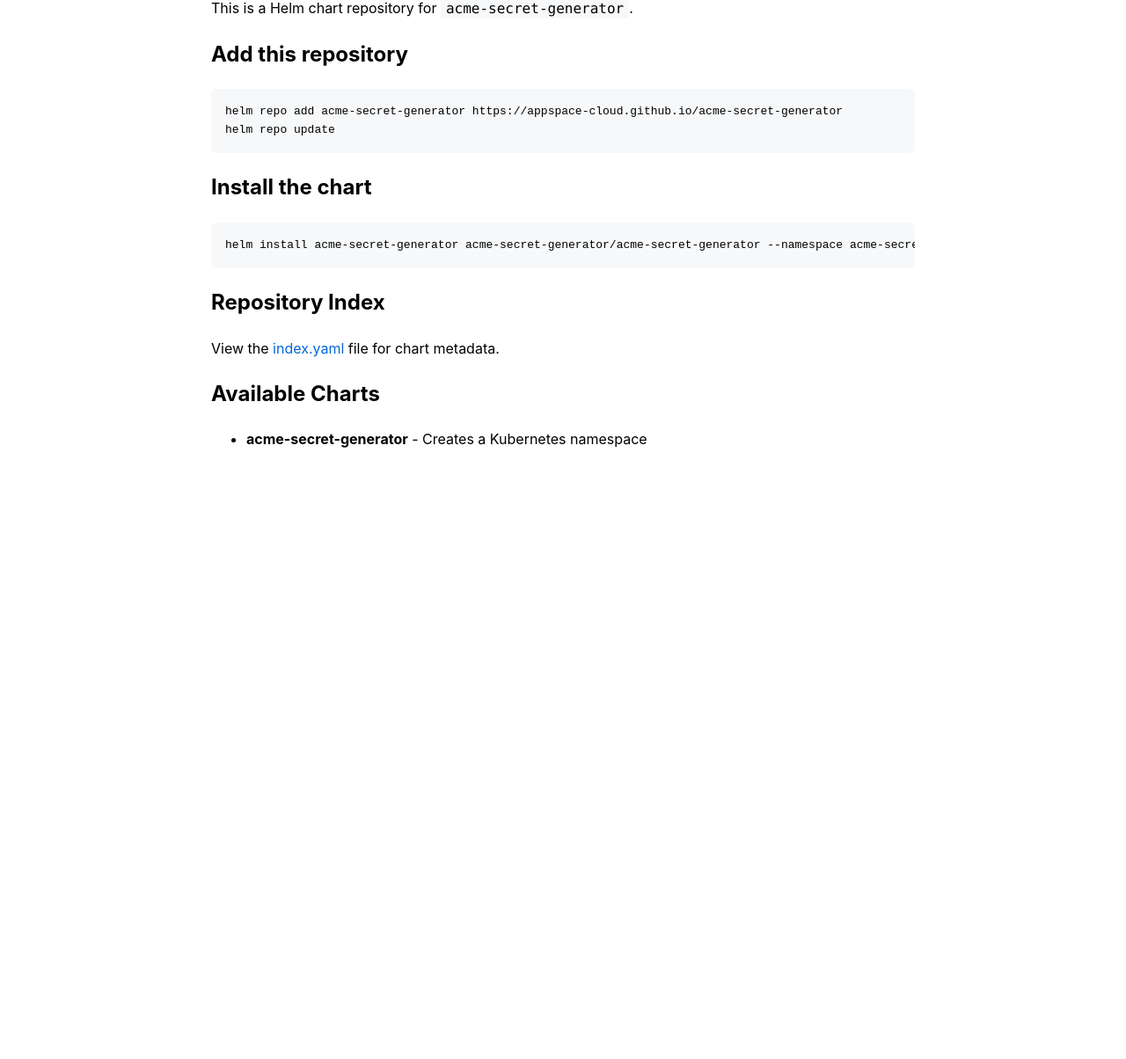
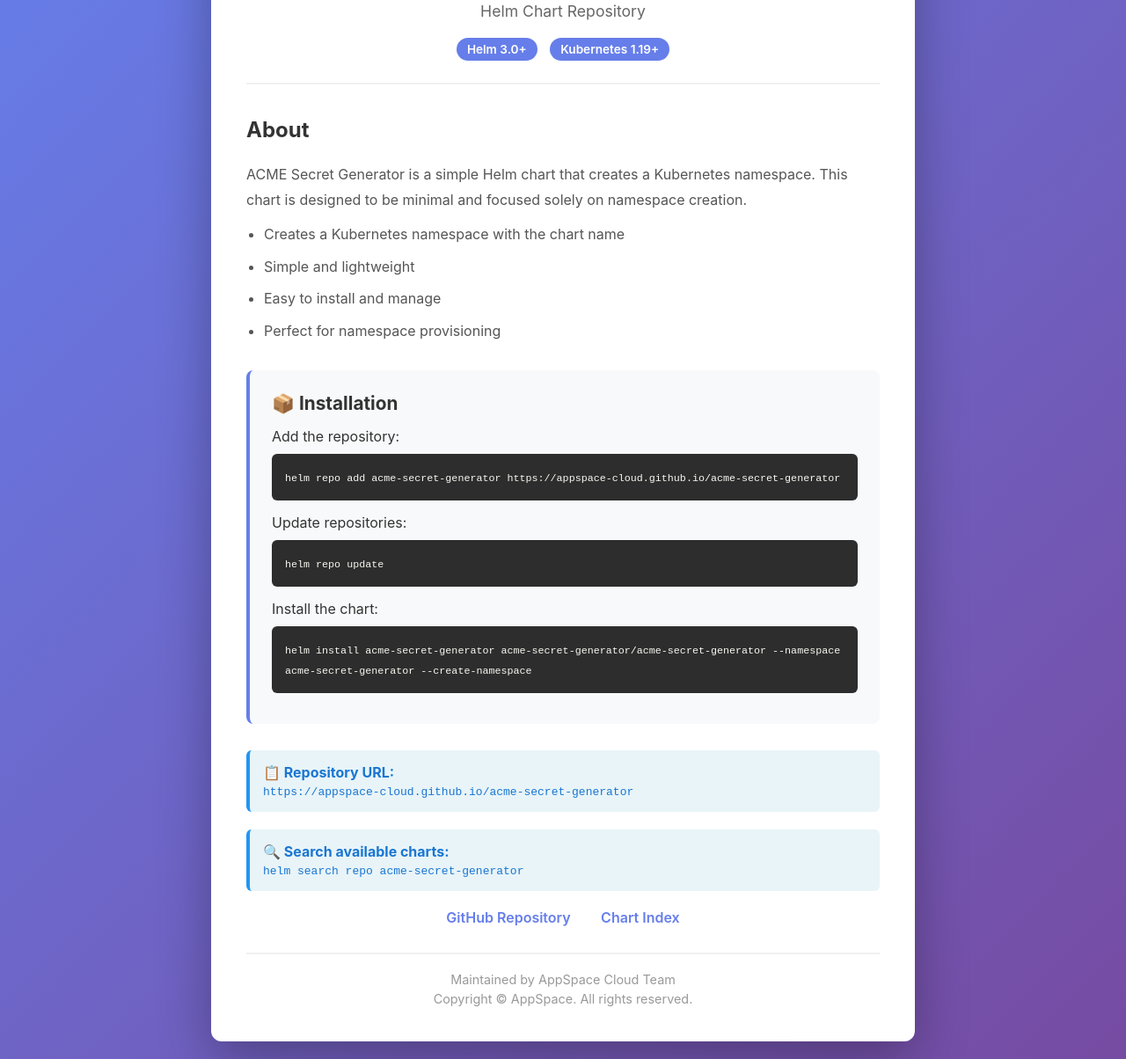
Before and after one commit to appspace-cloud/acme-secret-generator, a plain HTML site: page docs/index.html in a window 1280 px wide. Shown: the part 117-1321 px from the top of the page at 88% size. Before the commit the page ends 800 px from the top, so only its background shows below. Drawn offline with Linux system fonts and the light colour scheme.

Commit message:
style: Update index.html to match acme-balloon design

```diff
--- a/docs/index.html
+++ b/docs/index.html
@@ -1,58 +1,229 @@
 <!DOCTYPE html>
-<html>
+<html lang="en">
 <head>
-    <title>ACME Secret Generator Helm Repository</title>
-    <meta charset="utf-8">
-    <meta name="viewport" content="width=device-width, initial-scale=1">
+    <meta charset="UTF-8">
+    <meta name="viewport" content="width=device-width, initial-scale=1.0">
+    <title>ACME Secret Generator Helm Chart Repository</title>
     <style>
+        * {
+            margin: 0;
+            padding: 0;
+            box-sizing: border-box;
+        }
+
         body {
-            font-family: -apple-system, BlinkMacSystemFont, 'Segoe UI', Helvetica, Arial, sans-serif;
+            font-family: -apple-system, BlinkMacSystemFont, 'Segoe UI', Roboto, 'Helvetica Neue', Arial, sans-serif;
+            background: linear-gradient(135deg, #667eea 0%, #764ba2 100%);
+            min-height: 100vh;
+            display: flex;
+            align-items: center;
+            justify-content: center;
+            padding: 20px;
+            color: #333;
+        }
+
+        .container {
+            background: white;
+            border-radius: 12px;
+            box-shadow: 0 20px 60px rgba(0, 0, 0, 0.3);
             max-width: 800px;
-            margin: 0 auto;
-            padding: 20px;
-            line-height: 1.6;
+            width: 100%;
+            padding: 40px;
+            animation: fadeIn 0.5s ease-in;
         }
-        h1 {
-            color: #0366d6;
+
+        @keyframes fadeIn {
+            from {
+                opacity: 0;
+                transform: translateY(20px);
+            }
+            to {
+                opacity: 1;
+                transform: translateY(0);
+            }
         }
-        code {
-            background-color: #f6f8fa;
-            padding: 2px 6px;
-            border-radius: 3px;
-            font-family: 'SFMono-Regular', Consolas, 'Liberation Mono', Menlo, monospace;
+
+        .header {
+            text-align: center;
+            margin-bottom: 30px;
+            padding-bottom: 20px;
+            border-bottom: 2px solid #f0f0f0;
         }
-        pre {
-            background-color: #f6f8fa;
-            padding: 16px;
+
+        .header h1 {
+            color: #667eea;
+            font-size: 2.5em;
+            margin-bottom: 10px;
+            font-weight: 700;
+        }
+
+        .header p {
+            color: #666;
+            font-size: 1.1em;
+        }
+
+        .description {
+            margin-bottom: 30px;
+            line-height: 1.8;
+            color: #555;
+        }
+
+        .description h2 {
+            color: #333;
+            margin-bottom: 15px;
+            font-size: 1.5em;
+        }
+
+        .description ul {
+            margin-left: 20px;
+            margin-top: 10px;
+        }
+
+        .description li {
+            margin-bottom: 8px;
+        }
+
+        .installation {
+            background: #f8f9fa;
+            border-radius: 8px;
+            padding: 25px;
+            margin-bottom: 30px;
+            border-left: 4px solid #667eea;
+        }
+
+        .installation h2 {
+            color: #333;
+            margin-bottom: 15px;
+            font-size: 1.3em;
+        }
+
+        .code-block {
+            background: #2d2d2d;
+            color: #f8f8f2;
+            padding: 15px;
             border-radius: 6px;
             overflow-x: auto;
+            font-family: 'Monaco', 'Menlo', 'Ubuntu Mono', monospace;
+            font-size: 0.9em;
+            line-height: 1.6;
+            margin: 10px 0;
         }
-        a {
-            color: #0366d6;
+
+        .code-block code {
+            color: #f8f8f2;
+        }
+
+        .info-box {
+            background: #e8f4f8;
+            border-left: 4px solid #2196F3;
+            padding: 15px;
+            border-radius: 6px;
+            margin: 20px 0;
+        }
+
+        .info-box strong {
+            color: #1976D2;
+        }
+
+        .footer {
+            text-align: center;
+            margin-top: 30px;
+            padding-top: 20px;
+            border-top: 2px solid #f0f0f0;
+            color: #999;
+            font-size: 0.9em;
+        }
+
+        .badge {
+            display: inline-block;
+            background: #667eea;
+            color: white;
+            padding: 5px 12px;
+            border-radius: 20px;
+            font-size: 0.85em;
+            font-weight: 600;
+            margin: 5px;
+        }
+
+        .links {
+            margin-top: 20px;
+            text-align: center;
+        }
+
+        .links a {
+            color: #667eea;
             text-decoration: none;
+            margin: 0 15px;
+            font-weight: 600;
+            transition: color 0.3s;
         }
-        a:hover {
+
+        .links a:hover {
+            color: #764ba2;
             text-decoration: underline;
         }
     </style>
 </head>
 <body>
-    <h1>ACME Secret Generator Helm Repository</h1>
-    <p>This is a Helm chart repository for <code>acme-secret-generator</code>.</p>
+    <div class="container">
+        <div class="header">
+            <h1>🔐 ACME Secret Generator</h1>
+            <p>Helm Chart Repository</p>
+            <div style="margin-top: 15px;">
+                <span class="badge">Helm 3.0+</span>
+                <span class="badge">Kubernetes 1.19+</span>
+            </div>
+        </div>
 
-    <h2>Add this repository</h2>
-    <pre>helm repo add acme-secret-generator https://appspace-cloud.github.io/acme-secret-generator
-helm repo update</pre>
+        <div class="description">
+            <h2>About</h2>
+            <p>
+                ACME Secret Generator is a simple Helm chart that creates a Kubernetes namespace.
+                This chart is designed to be minimal and focused solely on namespace creation.
+            </p>
+            <ul>
+                <li>Creates a Kubernetes namespace with the chart name</li>
+                <li>Simple and lightweight</li>
+                <li>Easy to install and manage</li>
+                <li>Perfect for namespace provisioning</li>
+            </ul>
+        </div>
 
-    <h2>Install the chart</h2>
-    <pre>helm install acme-secret-generator acme-secret-generator/acme-secret-generator --namespace acme-secret-generator --create-namespace</pre>
+        <div class="installation">
+            <h2>📦 Installation</h2>
+            <p style="margin-bottom: 10px;">Add the repository:</p>
+            <div class="code-block">
+                <code>helm repo add acme-secret-generator https://appspace-cloud.github.io/acme-secret-generator</code>
+            </div>
+            <p style="margin: 15px 0 10px 0;">Update repositories:</p>
+            <div class="code-block">
+                <code>helm repo update</code>
+            </div>
+            <p style="margin: 15px 0 10px 0;">Install the chart:</p>
+            <div class="code-block">
+                <code>helm install acme-secret-generator acme-secret-generator/acme-secret-generator --namespace acme-secret-generator --create-namespace</code>
+            </div>
+        </div>
 
-    <h2>Repository Index</h2>
-    <p>View the <a href="index.yaml">index.yaml</a> file for chart metadata.</p>
+        <div class="info-box">
+            <strong>📋 Repository URL:</strong><br>
+            <code style="color: #1976D2;">https://appspace-cloud.github.io/acme-secret-generator</code>
+        </div>
 
-    <h2>Available Charts</h2>
-    <ul>
-        <li><strong>acme-secret-generator</strong> - Creates a Kubernetes namespace</li>
-    </ul>
+        <div class="info-box">
+            <strong>🔍 Search available charts:</strong><br>
+            <code style="color: #1976D2;">helm search repo acme-secret-generator</code>
+        </div>
+
+        <div class="links">
+            <a href="https://github.com/appspace-cloud/acme-secret-generator" target="_blank">GitHub Repository</a>
+            <a href="index.yaml" target="_blank">Chart Index</a>
+        </div>
+
+        <div class="footer">
+            <p>Maintained by AppSpace Cloud Team</p>
+            <p style="margin-top: 5px;">Copyright © AppSpace. All rights reserved.</p>
+        </div>
+    </div>
 </body>
 </html>
```
